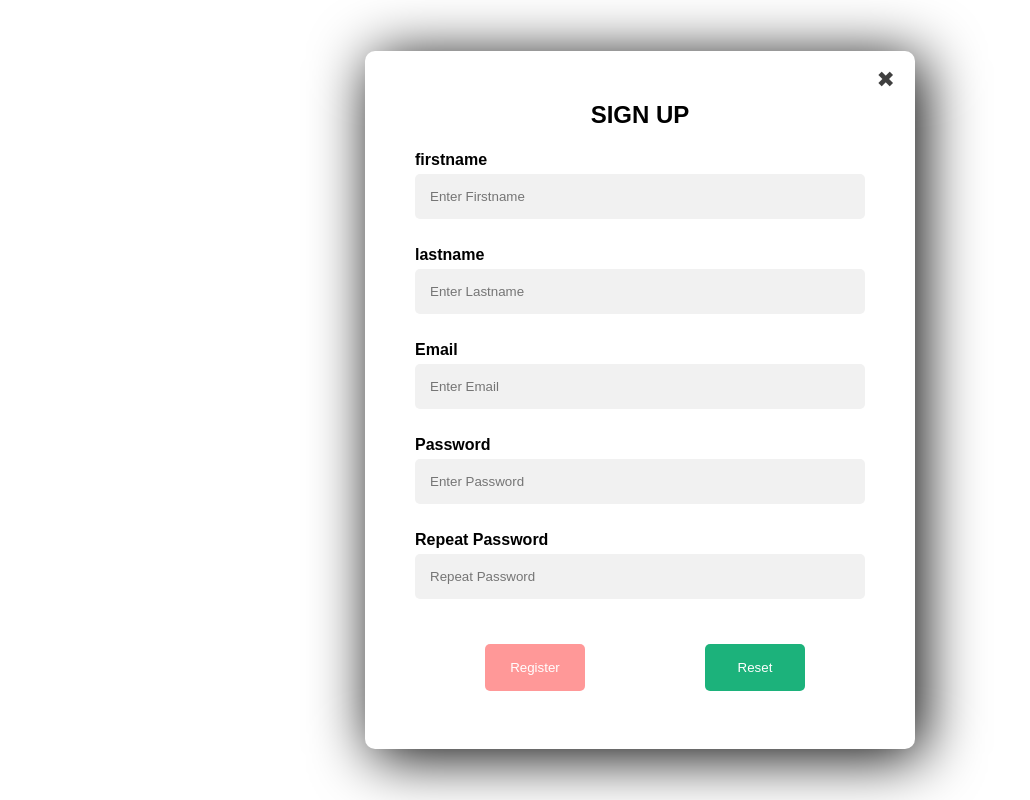
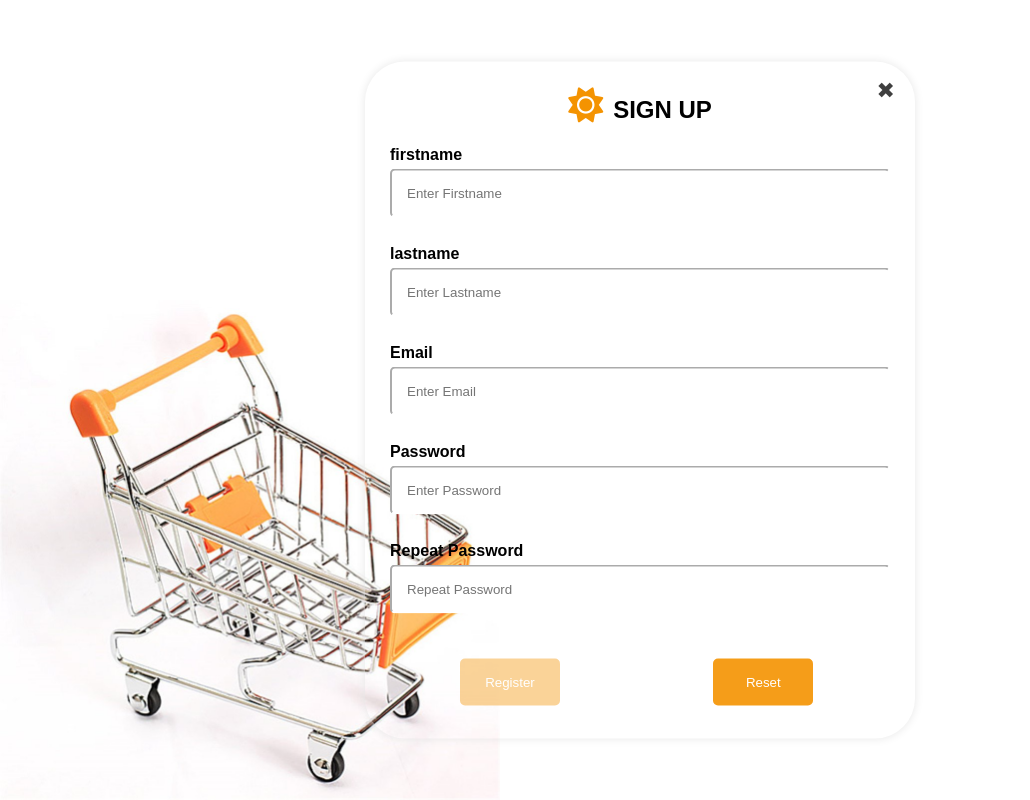
Before and after one commit to gitrayoussef/Jumia-E-commerce-Application-Clone, a plain HTML site: page Registerpage/register.html in a window 1280 px wide. Shown: the whole page, without its empty margins (0-1030 px from the left). Drawn offline with Linux system fonts and the light colour scheme; files that its build step writes are made by us from their sources.

Commit message:
Edit register styling

```diff
--- a/Registerpage/register.css
+++ b/Registerpage/register.css
@@ -1,39 +1,42 @@
-
-*{
+* {
   margin: 0;
-
+  padding: 0;
   font-family: sans-serif;
   box-sizing: border-box;
 }
 
-  body{
-
-     background :url(./sh.jpg)
+body {
+  background-image: url(./61CN3eHF4iL.jpg);
+  background-repeat:no-repeat;
+  background-position: left bottom;
+  background-size: 500px;
+  height: 100vh;
 }
 
-
-
-  input[type=text], input[type=password], input[type=email]  {
+input[type="text"],
+input[type="password"],
+input[type="email"] {
   width: 100%;
   padding: 15px;
-    margin: 5px  0;
+  margin: 5px 0;
   display: inline-block;
-    border: none;
-    background: #f1f1f1;
   border-radius: 5px;
+  border-color: rgb(255, 255, 255);
 }
 
-  input[type=text]:focus, input[type=password]:focus, input[type=email]:focus {
-    background-color: #ddd;
-    outline: none;
+input[type="text"]:focus,
+input[type="password"]:focus,
+input[type="email"]:focus {
+  background-color: rgb(253, 253, 253);
+  outline-color: #ffc061;
 }
 /* registerbtn */
 
 .registerbtn {
-    background-color: #04AA6D;
+  background-color: #f49301;
   color: white;
   padding: 16px 20px;
-    margin: 40px 0  8px;
+  margin: 40px 0 8px;
   border: none;
   cursor: pointer;
   width: 100px;
@@ -43,16 +46,14 @@
   margin-right: auto;
   display: block;
   border-radius: 5px;
-
 }
 
 /* reset btn */
-  .resetbtn{
-
- background-color: #04AA6D;
+.resetbtn {
+  background-color: #f49301;
   color: white;
   padding: 16px 20px;
-    margin: 40px 0  8px;
+  margin: 40px 0 8px;
   border: none;
   cursor: pointer;
   width: 100px;
@@ -62,16 +63,9 @@
   margin-right: auto;
   display: block;
   border-radius: 5px;
-
-
 }
 
-
-
-
-
-  .form-container{
-
+.form-container {
   color: #000;
   position: absolute;
   top: 50%;
@@ -79,17 +73,15 @@
   transform: translate(-50%, -50%);
   background: transparent;
   width: 550px;
-    padding: 50px;
+  padding: 25px;
   border-color: #000;
-    border-radius: 10px;
-    box-shadow: 7px 7px 60px #000;
+  border-radius: 40px;
+  box-shadow: 0px 0px 10px rgb(231, 231, 231);
 }
 
 /* close icon */
 
-
-
-    #close{
+#close {
   position: absolute;
   top: 16px;
   right: 20px;
@@ -99,7 +91,7 @@
   transition: all 0.8s;
 }
 
-    #close:hover{
+#close:hover {
   transform: rotate(180deg);
 
   font-size: 24px;
@@ -108,13 +100,10 @@
   font-weight: 600;
 }
 
-
-
 /* vaildation icon */
 
-
-   .icon-check-circle{
-     color: #04AA6D;
+.icon-check-circle {
+  color: #04aa6d;
   font-size: 20px;
   position: absolute;
   top: 37px;
@@ -123,72 +112,56 @@
   transition: all 0.5s;
 }
 
-   .papa{
+.papa {
   margin-top: 22px;
 
   position: relative;
 }
 
-
-   .papa P{
+.papa P {
   font-size: 14px;
   color: red;
 
   display: none;
 }
 
-
-
-
 /* valdtion style */
 
-  .error{
+.error {
   border: 2px solid red !important;
 }
 
-
-  .success{
-    border: 2px solid #04AA6D !important;
+.success {
+  border: 2px solid #04aa6d !important;
 }
 
-  button:disabled{
+button:disabled {
   opacity: 0.4;
   cursor: not-allowed;
-    background-color: red;
-
+  background-color: #f49301;
 }
 
-
-
-
-
-
-
-
 @media (max-width: 1000px) {
-    .form-container{
-
+  .form-container {
     width: 60%;
   }
 }
 
-
 @media (max-width: 700px) {
-    .form-container{
-
+  .form-container {
     width: 90%;
     height: 98%;
   }
 }
-    @media (max-width: 700px){
-    .resetbtn{
+@media (max-width: 700px) {
+  .resetbtn {
     margin-top: 10px;
     width: 35%;
     border-radius: 15px;
   }
 }
-  @media (max-width: 700px){
-    .registerbtn{
+@media (max-width: 700px) {
+  .registerbtn {
     margin-top: 10px;
     margin-left: 20px;
     width: 35%;
--- a/Registerpage/register.html
+++ b/Registerpage/register.html
@@ -7,26 +7,32 @@
         <meta name="viewport" content="width=device-width, initial-scale=1.0">
 
         <title>Sign Up</title>
+        <link rel="stylesheet" href="https://cdnjs.cloudflare.com/ajax/libs/font-awesome/6.2.1/css/all.min.css"
+                integrity="sha512-MV7K8+y+gLIBoVD59lQIYicR65iaqukzvf/nwasF0nqhPay5w/9lJmVM2hMDcnK1OnMGCdVK+iQrJ7lzPJQd1w=="
+                crossorigin="anonymous" referrerpolicy="no-referrer" />
         <link rel="stylesheet" href="icomoon/style.css">
         <link rel="stylesheet" href="./register.css">
 </head>
 
-<body >
+<body>
 
         <div class="form-container">
 
-        <form name="myregist" action="../Homepage/index.html" method="POST  role="form" onsubmit="signUp(event);" autocomplete="off">
-                <h2 style="text-align: center;">SIGN UP</h2>
+                <form name="myregist" action="../Homepage/index.html" method="POST  role=" form"
+                        onsubmit="signUp(event);" autocomplete="off">
+                        <h2 style="text-align: center;"><span><i class="fa-solid fa-sun"
+                                                style="color: #f49301; margin-right: 10px; font-size: 35px;"></i></span>SIGN
+                                UP</h2>
 
                         <a href='../Homepage/index.html'>
-                        <div id="close"> &#10006;  </div>
+                                <div id="close"> &#10006; </div>
                         </a>
 
 
 
                         <div class="papa">
                                 <label for="firstname""><b>firstname</b></label>
-                <input id="firstname" type="text" placeholder="Enter Firstname" name="firstname" required>
+                <input id=" firstname" type="text" placeholder="Enter Firstname" name="firstname" required>
                                         <div class="icon-check-circle"> </div>
                                         <p id="usermessage"> At least 3 letters and maximum 15 letter. </p>
 
@@ -38,7 +44,7 @@
                                 <label for="lastname"><b>lastname</b></label>
                                 <input id="lastname" type="text" placeholder="Enter Lastname" name="lastname" required>
                                 <div class="icon-check-circle"> </div>
-                <p id="lastmessage">  At least 3 letters and maximum 15 letter. </p>
+                                <p id="lastmessage"> At least 3 letters and maximum 15 letter. </p>
 
                         </div>
 
@@ -57,14 +63,17 @@
                                 <label for="psw"><b>Password</b></label>
                                 <input id="psw" type="password" placeholder="Enter Password" name="psw" required>
                                 <div class="icon-check-circle"> </div>
-                <P id="pswmessage">Password must be at least 8 characters, no more than 15 characters,no special characters and must include at least one upper case letter, one lower case letter, and one numeric digt.</P>
+                                <P id="pswmessage">Password must be at least 8 characters, no more than 15 characters,no
+                                        special characters and must include at least one upper case letter, one lower
+                                        case letter, and one numeric digt.</P>
                         </div>
 
 
 
                         <div class="papa">
                                 <label for="psw-repeat"><b>Repeat Password</b></label>
-                <input id="pswrepeat" type="password" placeholder="Repeat Password" name="psw-repeat" required>
+                                <input id="pswrepeat" type="password" placeholder="Repeat Password" name="psw-repeat"
+                                        required>
                                 <div class="icon-check-circle"> </div>
                                 <P id="repeatmessage">Please make sure your passwords match</P>
                         </div>
@@ -77,7 +86,7 @@
 
 
                                 <button id="regbtn" disabled type="submit" class="registerbtn">Register</button> </a>
-                <button id="reset"  type="reset" class="resetbtn">Reset</button>
+                                <button id="reset" type="reset" class="resetbtn">Reset</button>
 
                         </div>
                 </form>
```
Also changed, not shown: Loginpage/form.html (+1 -1 lines), Registerpage/61CN3eHF4iL.jpg (added), Registerpage/Shopping-Cart-Day-1-640x514.jpg (added), Registerpage/empty_cart.jpg (added), Registerpage/selfservice-supermarket-full-shopping-trolley-260nw-374614351.webp (added). Lines whose indentation alone changed are shown as unchanged.
